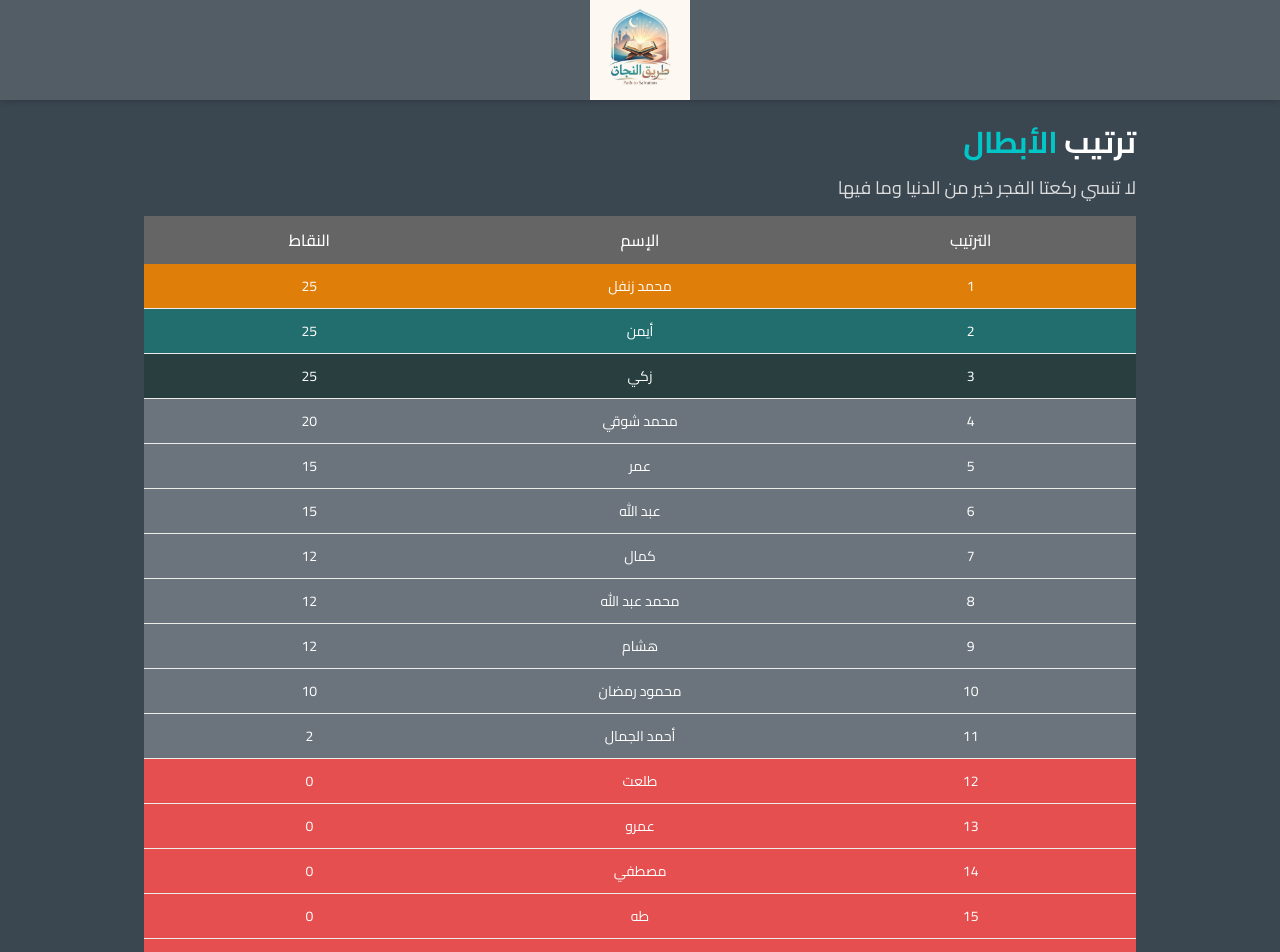
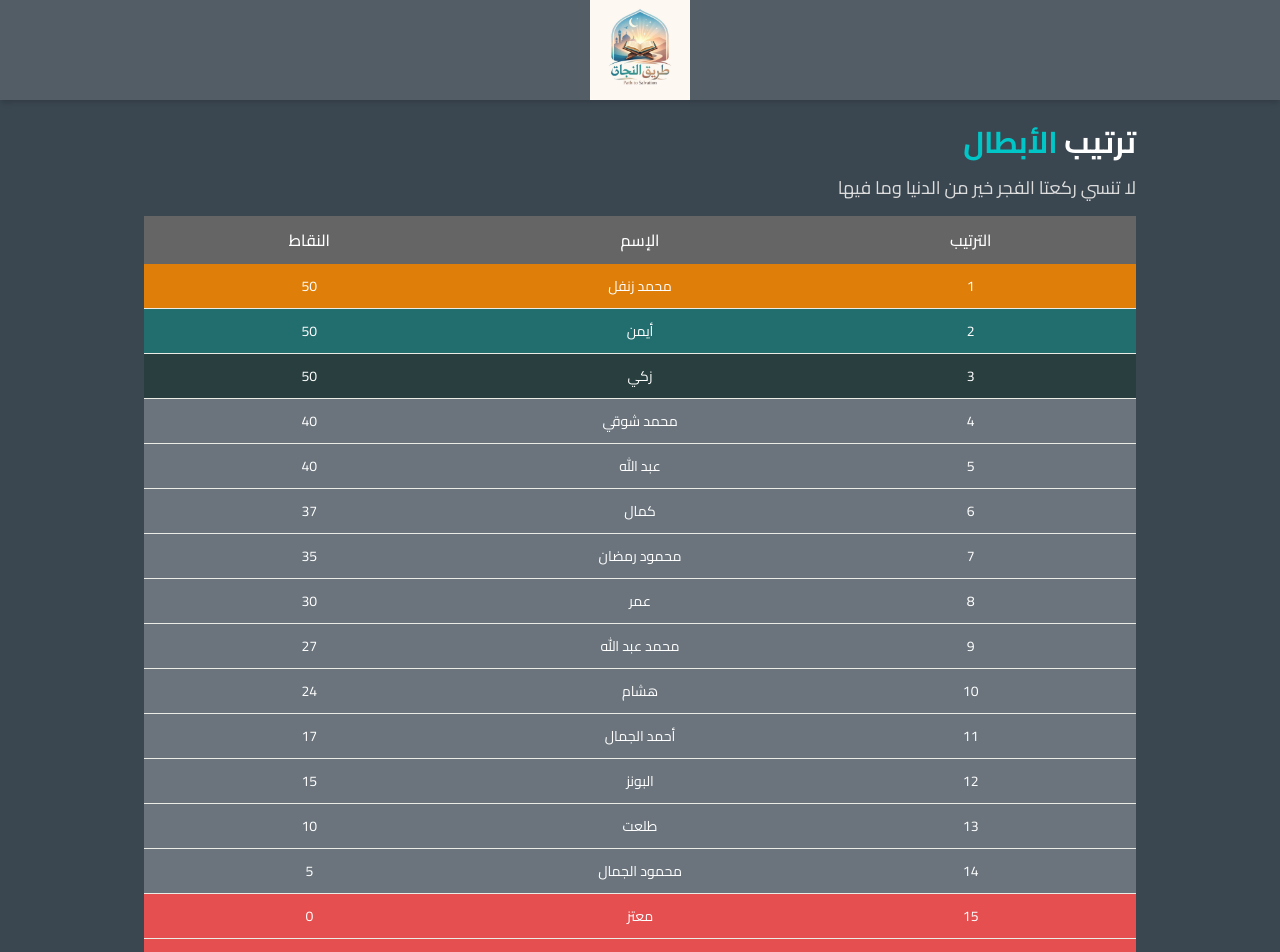
Before and after one commit to zaki164/Tareek-elnagah, a React (Vite) app: page / in a window 1280 px wide. Shown: the top 952 px of the page. Built offline with nearby package versions, Linux system fonts and the light colour scheme; what tailwindcss-rtl would draw is missing.

Commit message:
update 1/2/2026

```diff
--- a/src/Section/TableSection.tsx
+++ b/src/Section/TableSection.tsx
@@ -4,24 +4,24 @@ const TableSection = () => {
   const { t } = useTranslation()
 
   const data = [
-    { name: "محمد زنفل", value: 25 },
-    { name: "محمد شوقي", value: 20 },
-    { name: "أيمن", value: 25 },
-    { name: "كمال", value: 12 },
-    { name: "أحمد الجمال", value: 2 },
-    { name: "محمود رمضان", value: 10 },
-    { name: "عمر", value: 15 },
-    { name: "عبد الله", value: 15 },
-    { name: "محمد عبد الله", value: 12 },
-    { name: "زكي", value: 25 },
-    { name: "هشام", value: 12 },
-    { name: "طلعت", value: 0 },
+    { name: "محمد زنفل", value: 50 },
+    { name: "أيمن", value: 50 },
+    { name: "زكي", value: 50 },
+    { name: "محمد شوقي", value: 40 },
+    { name: "كمال", value: 37 },
+    { name: "أحمد الجمال", value: 17 },
+    { name: "محمود رمضان", value: 35 },
+    { name: "عمر", value: 30 },
+    { name: "عبد الله", value: 40 },
+    { name: "محمد عبد الله", value: 27 },
+    { name: "هشام", value: 24 },
+    { name: "طلعت", value: 10 },
+    { name: "البونز", value: 15 },
+    { name: "محمود الجمال", value: 5 },
+    { name: "معتز", value: 0 },
     { name: "عمرو", value: 0 },
     { name: "مصطفي", value: 0 },
     { name: "طه", value: 0 },
-    { name: "محمود الجمال", value: 0 },
-    { name: "معتز", value: 0 },
-    { name: "البونز", value: 0 },
   ]
 
   return (
```
